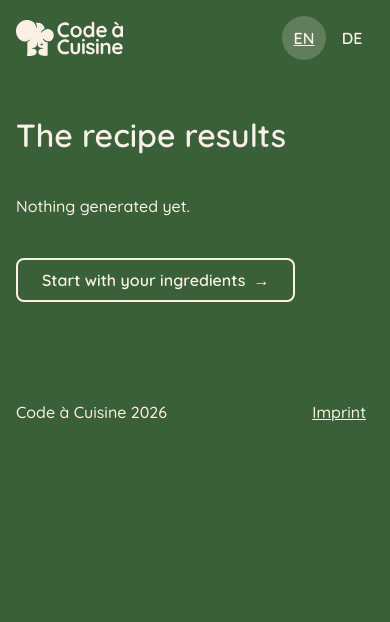
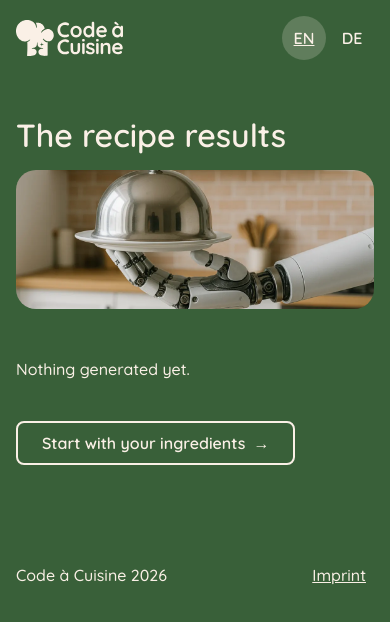
Before and after one commit to weskakay/code-a-cuisine, an Angular app: page /results in a window 390 px wide. Shown: the top 622 px of the page. Built offline with nearby package versions, Linux system fonts and the light colour scheme.

Commit message:
feat(results): add the photo from the design to the header
- text on the left, photo on the right, under the title on phones
- add the tokens for the photo, the list and the cuisine pages

```diff
--- a/src/app/components/results/results.html
+++ b/src/app/components/results/results.html
@@ -3,6 +3,7 @@
 <main class="results">
   <header class="results__intro">
     <h1 class="results__title">{{ text().titles.results }}</h1>
+    <img class="results__visual" src="images/results-dish.webp" alt="" width="1148" height="766" />
     @if (hasRecipes()) {
       <p class="results__lead">
         {{ text().results.lead }}
--- a/src/app/components/results/results.scss
+++ b/src/app/components/results/results.scss
@@ -21,9 +21,31 @@
 }
 
 .results__intro {
-  display: flex;
-  flex-direction: column;
+  display: grid;
   gap: var(--cc-space-2xs);
+  align-content: start;
+
+  @media (width >= 1024px) {
+    grid-template-columns: minmax(0, 1fr) min(var(--cc-results-visual), 45%);
+    column-gap: var(--cc-space-2xl);
+  }
+}
+
+/* Text on the left, the photo on the right; on phones it sits under the title */
+.results__visual {
+  align-self: start;
+  width: 100%;
+  height: auto;
+  aspect-ratio: 574 / 222;
+  object-fit: cover;
+  border-radius: var(--cc-radius-lg);
+  margin-block: var(--cc-space-2xs);
+
+  @media (width >= 1024px) {
+    grid-column: 2;
+    grid-row: 1 / span 4;
+    margin-block: 0;
+  }
 }
 
 .results__title {
```
Also changed, not shown: public/images/results-dish.webp (added).
